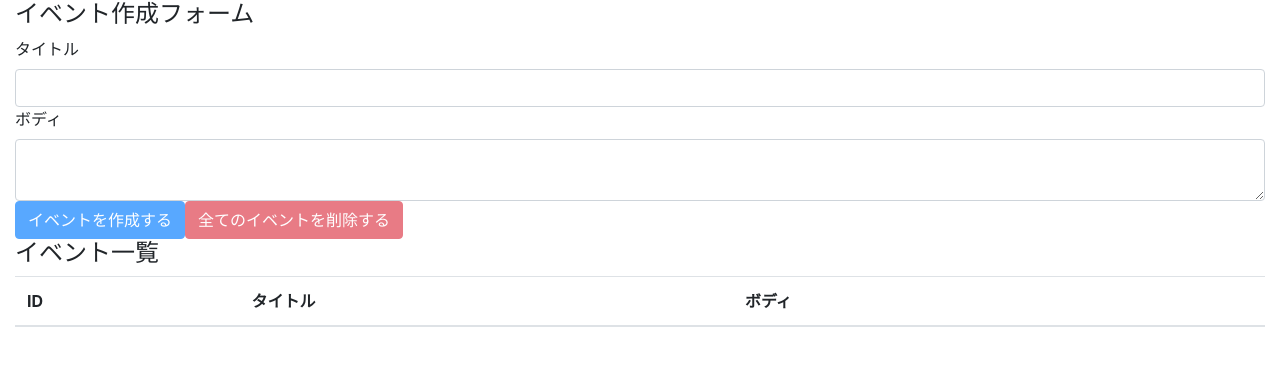
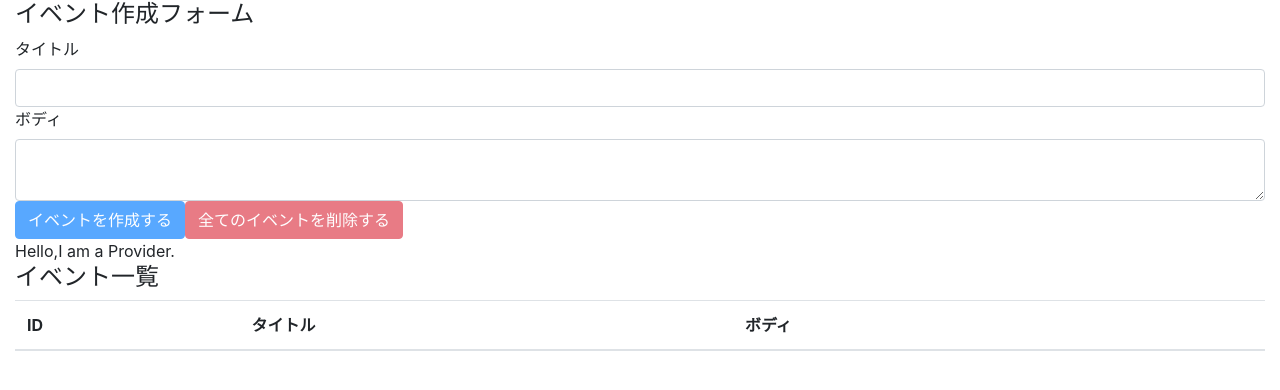
Before and after one commit to YosukeShibazaki/React-Hooks-101, a React (Create React App) app: page / in a window 1280 px wide. Shown: the top 390 px of the page. Built offline with nearby package versions, Linux system fonts and the light colour scheme.

Commit message:
3-20setup-context-provider

```diff
--- a/src/components/App.js
+++ b/src/components/App.js
@@ -3,17 +3,21 @@
 //import './App.css';
 import EventForm from './EventForm';
 import Events from './Events';
+import AppContext from '../contexts/AppContext';
+// createContextのProviderでretrun内をラッピングする。valueを指定する。(Provider側のコーディング)
+
+console.log({AppContext});
 
 const App = () => {
   const [state,dispatch] = useReducer(reducer,[]); // reducerの定義する。dispatchにはactionのtypeを渡
 
   return (
-    <> {/* React.Fragmentの略 */}
+    <AppContext.Provider value={'Hello,I am a Provider.'}>
       <div className="container-fluid">
         <EventForm state={state} dispatch={dispatch} />
         <Events state={state} dispatch={dispatch} />
       </div>
-    </>
+    </AppContext.Provider>
   );
 }
 
--- a/src/components/Events.js
+++ b/src/components/Events.js
@@ -1,9 +1,17 @@
-import React from 'react';
+import React,{ useContext } from 'react';
 import Event from './Event';
+import AppContext from '../contexts/AppContext';
 
 const Events = ({state,dispatch}) => {
+  // useContextの引数にcreateContextの関数を入力。
+  const value = useContext(AppContext);
   return (
     <>
+      {/* createContextは古いやり方。かつHooksでもっと簡単に書ける。
+        <AppContext.Consumer>
+        { value => {return <div>{value}</div>}}
+      </AppContext.Consumer>*/}
+      <div>{value}</div>
       <h4>イベント一覧</h4>
       <table className="table table-hover">
         <thead>
--- a/src/contexts/AppContext.js
+++ b/src/contexts/AppContext.js
@@ -1,5 +1,6 @@
 import { createContext } from 'react';
 
+// createContextは異なるコンポーネント同士で状態の共有を行うための関数。
 const AppContext = createContext();
 
 export default AppContext;
```
